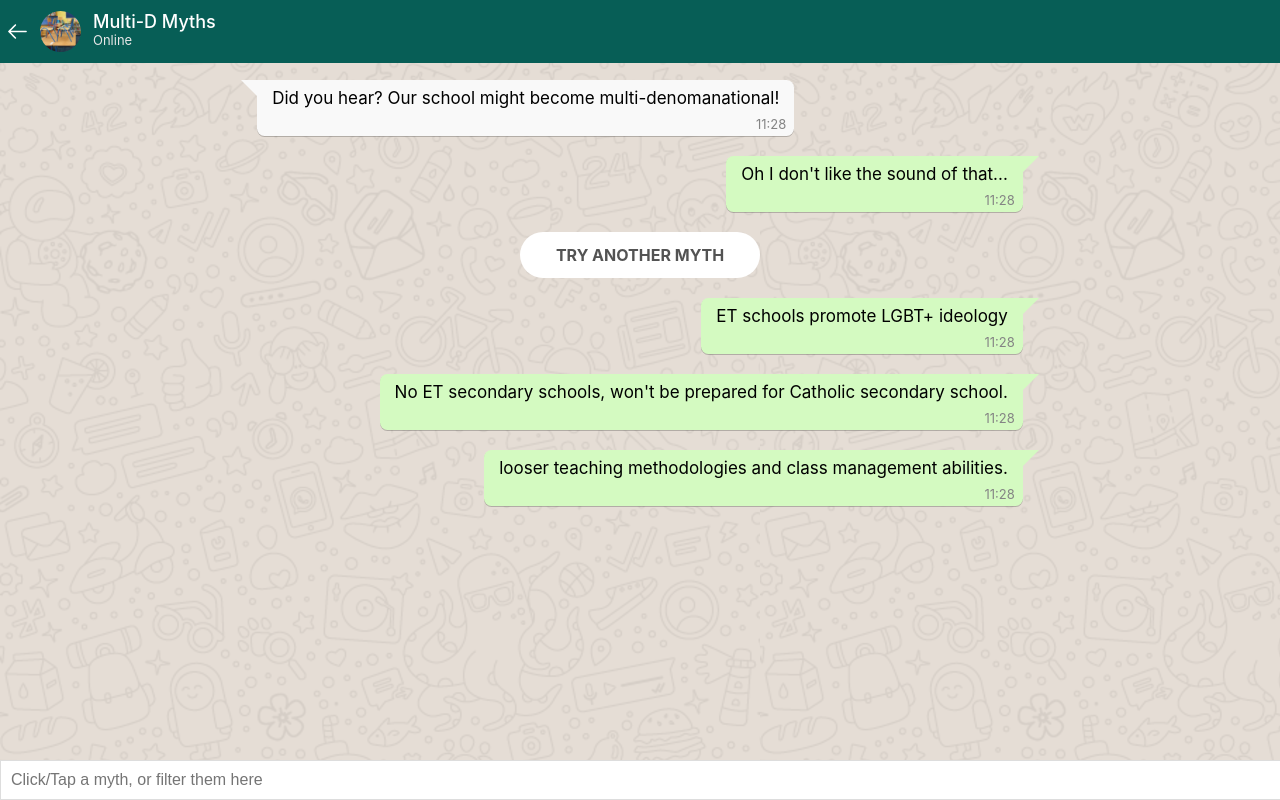
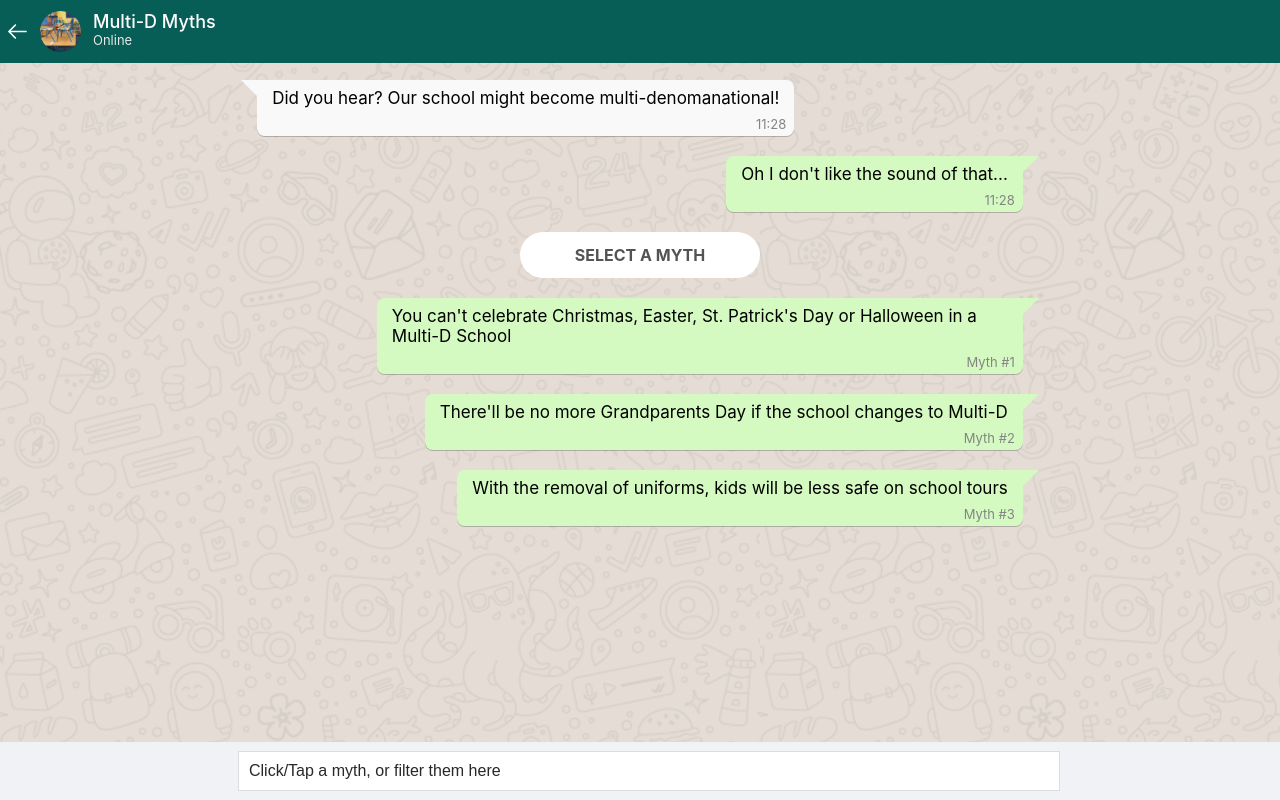
Before and after one commit to D4RKONION/multi-d-myths, a React (Create React App) app: page / in a window 1280 px wide. Built offline with nearby package versions, Linux system fonts and the light colour scheme.

Commit message:
Tidied up look of Searchbar, changed the timestamp text to be the myth number, myth text update

```diff
--- a/src/App.js
+++ b/src/App.js
@@ -52,11 +52,13 @@ useEffect(() => {
             <SpeechBubble
               type={"question"}
               text={MYTHS[messageKey].myth}
+              mythIndex={MYTHS[messageKey].index}
               fade={true}
             />
             <SpeechBubble
               type={"answer"}
               text={MYTHS[messageKey].answer}
+              mythIndex={MYTHS[messageKey].index}
               fade={true}
             />
           </React.Fragment>
--- a/src/App.scss
+++ b/src/App.scss
@@ -18,7 +18,7 @@
   flex-direction: column;
   margin-bottom: 50px;
   max-width: 55em;
-  margin: 7px auto 50px;
+  margin: 7px auto 60px;
 
   #ResponseInstructions {
     background: white;
@@ -29,7 +29,7 @@
     font-weight: 700;
     margin: 10px auto;
     cursor: pointer;
-    scroll-margin-top: -105px;
+    scroll-margin-top: -120px;
     animation: wiggle 7s infinite;
   }
 }
--- a/src/js/components/ResponseOptions.jsx
+++ b/src/js/components/ResponseOptions.jsx
@@ -27,8 +27,9 @@ function sample(pool, k, destructive) {
   }
 }
 
-const ResponseOptions = ({searchValue, setConversationHistory}) => {
-  const threeRandomUnusedMyths = sample(MYTHS, 3, false)
+const ResponseOptions = ({searchValue, conversationHistory, setConversationHistory}) => {
+  // const threeRandomUnusedMyths = sample(MYTHS, 3, false)
+  const threeRandomUnusedMyths = [MYTHS[0], MYTHS[1], MYTHS[2]]
 
   return(
     <>
@@ -36,16 +37,16 @@ const ResponseOptions = ({searchValue, setConversationHistory}) => {
         id="ResponseInstructions"
         onClick={() => document.getElementById("ResponseInstructions").scrollIntoView({behavior: "smooth", block: "start", inline: "nearest"})}
       >
-        TRY ANOTHER MYTH
+        {conversationHistory.length === 0 ? "SELECT A MYTH" : "TRY ANOTHER MYTH"}
       </div>
       {threeRandomUnusedMyths.map((randomMyth) =>
         <SpeechBubble
           type={"option"}
           key={randomMyth.index + "key"}
           text={randomMyth.myth}
-          answer={randomMyth.answer}
+          mythIndex={randomMyth.index}
           onClick={() => {setConversationHistory(randomMyth.index);}}
-          // onClick={() => {setConversationHistory(0);}}
+          // onClick={() => {setConversationHistory(2);}}
         />
       )}
     </>
--- a/src/js/components/SearchBar.jsx
+++ b/src/js/components/SearchBar.jsx
@@ -4,15 +4,18 @@ const SearchBar = ({value, onChange}) => {
 
 
   return(
+    <div className="SearchBar">
       <form onSubmit={(event) =>  event.preventDefault()}>
         <input
-        className="SearchBar"
+          className="SearchBarInput"
           type="text"
           value={value}
           onChange={onChange}
           placeholder="Click/Tap a myth, or filter them here"
         />
       </form>
+    </div>
+
   )
 
 }
--- a/src/js/components/SpeechBubble.jsx
+++ b/src/js/components/SpeechBubble.jsx
@@ -1,6 +1,6 @@
 import "../../scss/components/SpeechBubble.scss"
 
-const SpeechBubble = ({type, text, fade, onClick}) => {
+const SpeechBubble = ({type, text, mythIndex, fade, onClick}) => {
 
   const padtoTwoDigits = (num) => {
     return String(num).padStart(2, '0');
@@ -14,7 +14,11 @@ const SpeechBubble = ({type, text, fade, onClick}) => {
       onClick={onClick}
     >
       {text}
-      <span className="Timestamp">{hoursAndMinutes}</span>
+      <span className="Timestamp">{
+        !isNaN(mythIndex) && (type === "question" || type === "option") ? `Myth #${mythIndex + 1}`
+        : !isNaN(mythIndex) && type === "answer" ? `Truth #${mythIndex + 1}`
+        : hoursAndMinutes
+      }</span>
     </div>
   )
 
--- a/src/js/constants/Myths.jsx
+++ b/src/js/constants/Myths.jsx
@@ -2,17 +2,17 @@ const MYTHS = [
   {
     "index": 0,
     "myth": "You can't celebrate Christmas, Easter, St. Patrick's Day or Halloween in a Multi-D School",
-    "answer": "Of course you can! Multi-D schools mark these days, the only difference is that they also talk about things like Kwanzaa, Vesak or Eid. Multi-D schools mark all holidays objectively so that everyone can feel included.\n\nWinter concerts and festivals of light still happen; Easter Egg hunts and art lessons still happen; Being proud of being Irish and attending St. Patrick's Day marches still happens!\n\nAnd of course, dressing up at Halloween is not only allowed, but encouraged :D"
+    "answer": "Of course you can! Multi-D schools mark these days, the only difference is that they also talk about things like Kwanzaa, Vesak or Eid. Multi-D schools mark all holidays objectively so that everyone can feel included.\n\nWinter concerts and festivals of light still happen; Easter Egg hunts and art lessons still happen; Being proud of being Irish and attending St. Patrick's Day marches still happens!\n\nAnd of course, dressing up at Halloween is not only allowed, but encouraged 😃"
   },
   {
     "index": 1,
-    "myth": "There'll be no more grandparents day if the school changes to Multi-D",
-    "answer": "Started in Ireland in 2012, shortly after the forum for pluralism. No link, but every grandparent would be welcome, not just Catholic"
+    "myth": "There'll be no more Grandparents Day if the school changes to Multi-D",
+    "answer": "There wouldn't be a 'Catholic Schools Week' Grandparents Day but that doesn't mean the new Multi-D school couldn't just run their own Grandparents Day! Not only that but every grandparent would be made to feel welcome in a Multi-D school, not just the Catholic ones.\n\nAlso did you know Catholic Schools week (and the associated 'Grandparents Day') began in 2012, shortly after the forum for Patronage & Pluralism recommended the divestment of schools away from the Catholic church? Curious 🤔"
   },
   {
     "index": 2,
-    "myth": "no uniforms = no safety on tours",
-    "answer": "CNS can have uniforms. 0 children lost in ET tours"
+    "myth": "With the removal of uniforms, kids will be less safe on school tours",
+    "answer": "Actually Community National Schools can have uniforms, so it wouldn't be an issue for them.\n\nAs for Educate Together schools, there hasn't been a SINGLE documented case of a child going missing for any significant length of time on a school tour or trip.\n\nBesides, most kids wear their own jackets when they go on trips due to Irish weather, so teachers are well used to looking after big groups of kids that look different."
   },
   {
     "index": 3,
--- a/src/scss/components/SearchBar.scss
+++ b/src/scss/components/SearchBar.scss
@@ -1,12 +1,25 @@
 .SearchBar {
-  padding: 10px;
-  border: 1px solid #dddddd;
+  position: fixed;
+  bottom: 0;
+  left: 0;
+  right: 0;
+  background: #f0f2f5;
+  padding: 9px;
   width: 100%;
-  font-size: 16px;
-  @at-root  form {
-    position: fixed;
-    bottom: 0;
-    left: 0;
-    right: 0;
+  form {
+    input {
+      padding: 10px;
+      border: 1px solid #dddddd;
+      width: 93%;
+      max-width: 800px;
+      font-size: 16px;
+      &:focus {
+        outline: none;
+        border-radius: 8px;
+      }
+      &::placeholder {
+        color: #282828;
+      }
+    }
   }
 }
```
Lines whose indentation alone changed are shown as unchanged.
